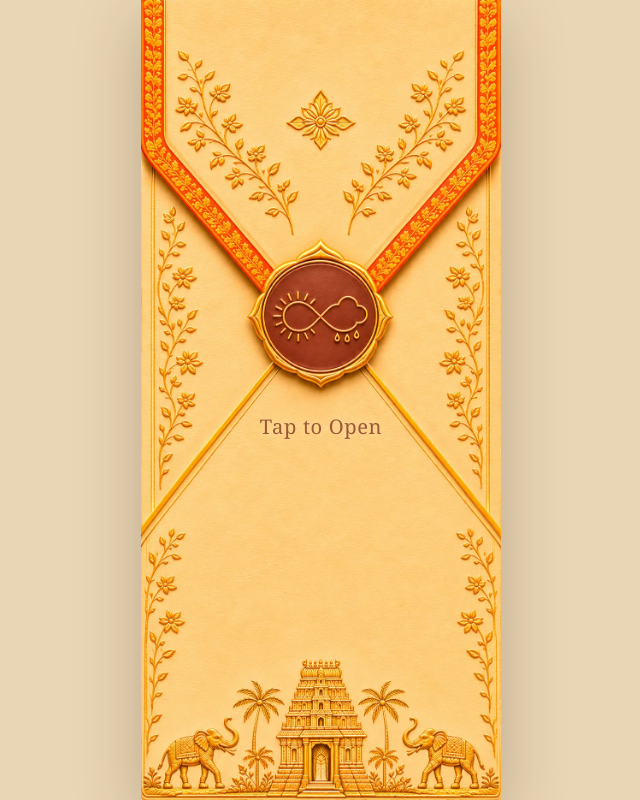
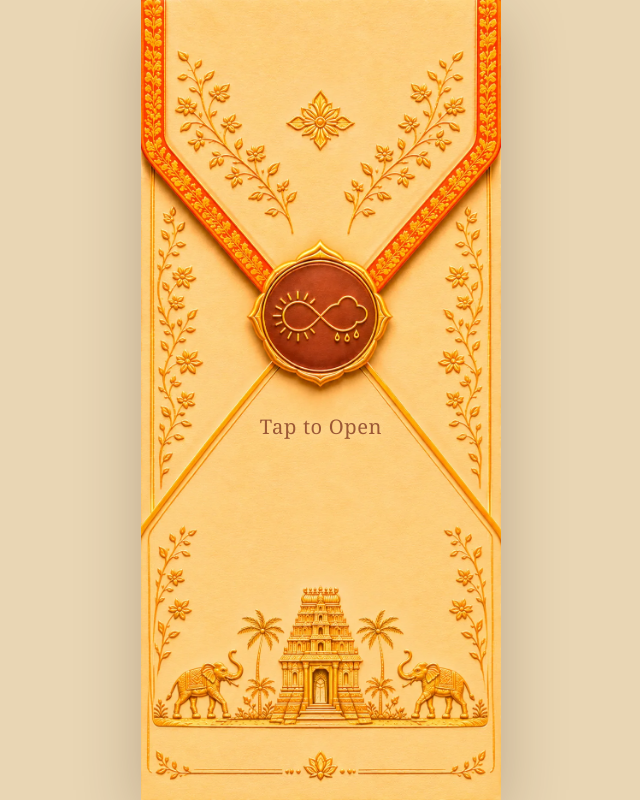
Before and after one commit to novabat/adisha_wedding_invite, a plain HTML site: page wedding-invite-adtr.html in a window 1280 px wide. Shown: the whole page, without its empty margins (319-959 px from the left). Drawn offline with Linux system fonts and the light colour scheme; a web font is replaced by a local one.

Commit message:
envelope fix

```diff
--- a/wedding-invite-adtr.html
+++ b/wedding-invite-adtr.html
@@ -284,7 +284,7 @@ a{color:#8a3a1c}a:hover{color:#5a1f10}
 </button>
 <button type="button" class="inv-cover" onClick="{{openCover}}" aria-label="Tap to open the invitation" style="{{cover.style}}">
 <span class="inv-cover-stage">
-<img class="inv-cover-img" src="./assets/a95a70dd774408be1d3a1a4d7c1db674.webp" alt="" aria-hidden="true">
+<img class="inv-cover-img" src="./assets/8f62e086b3321be6c50f104b19b9cf16.webp" alt="" aria-hidden="true">
 <span class="inv-body inv-cover-tap" aria-hidden="true">Tap to Open</span>
 </span>
 </button>
```
Also changed, not shown: wedding-invite-vrai.html (+1 -1 lines), assets/8f62e086b3321be6c50f104b19b9cf16.webp (added), 1 other file.
